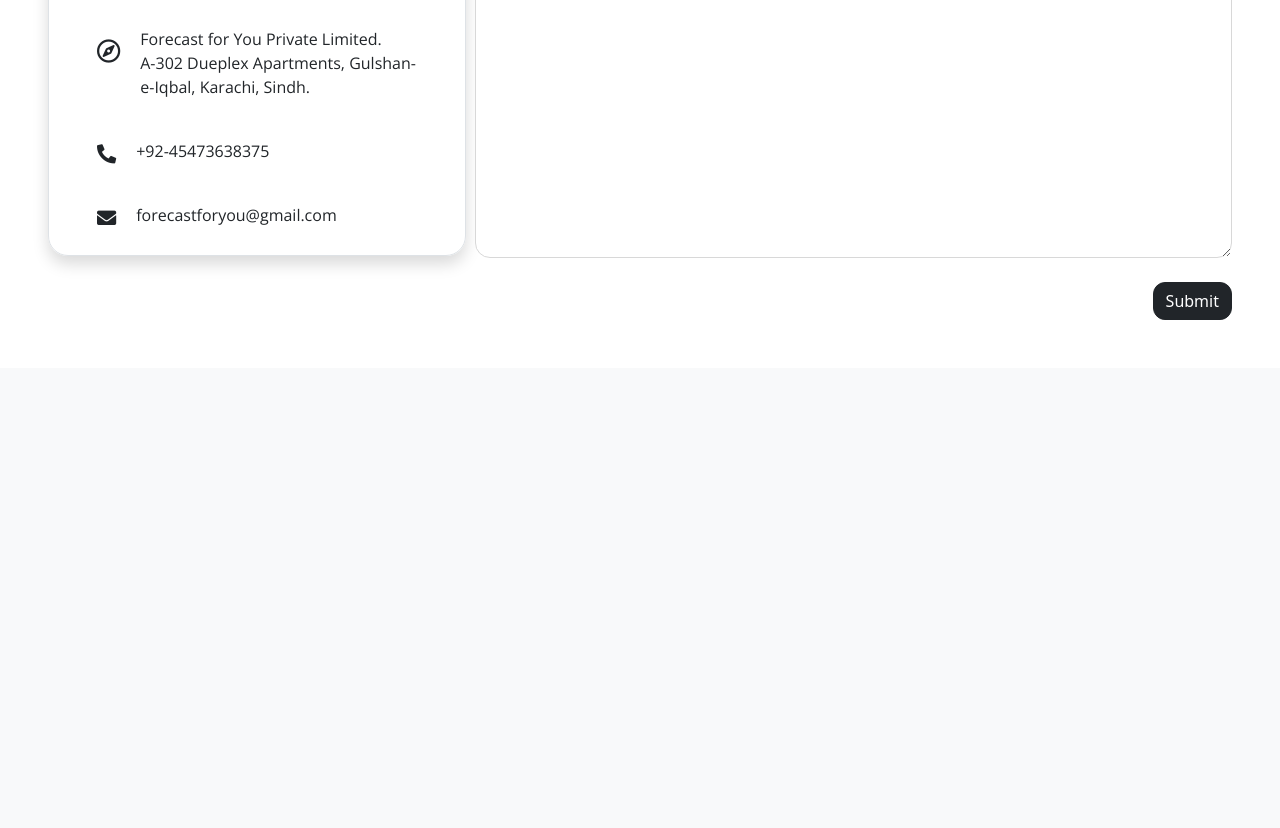
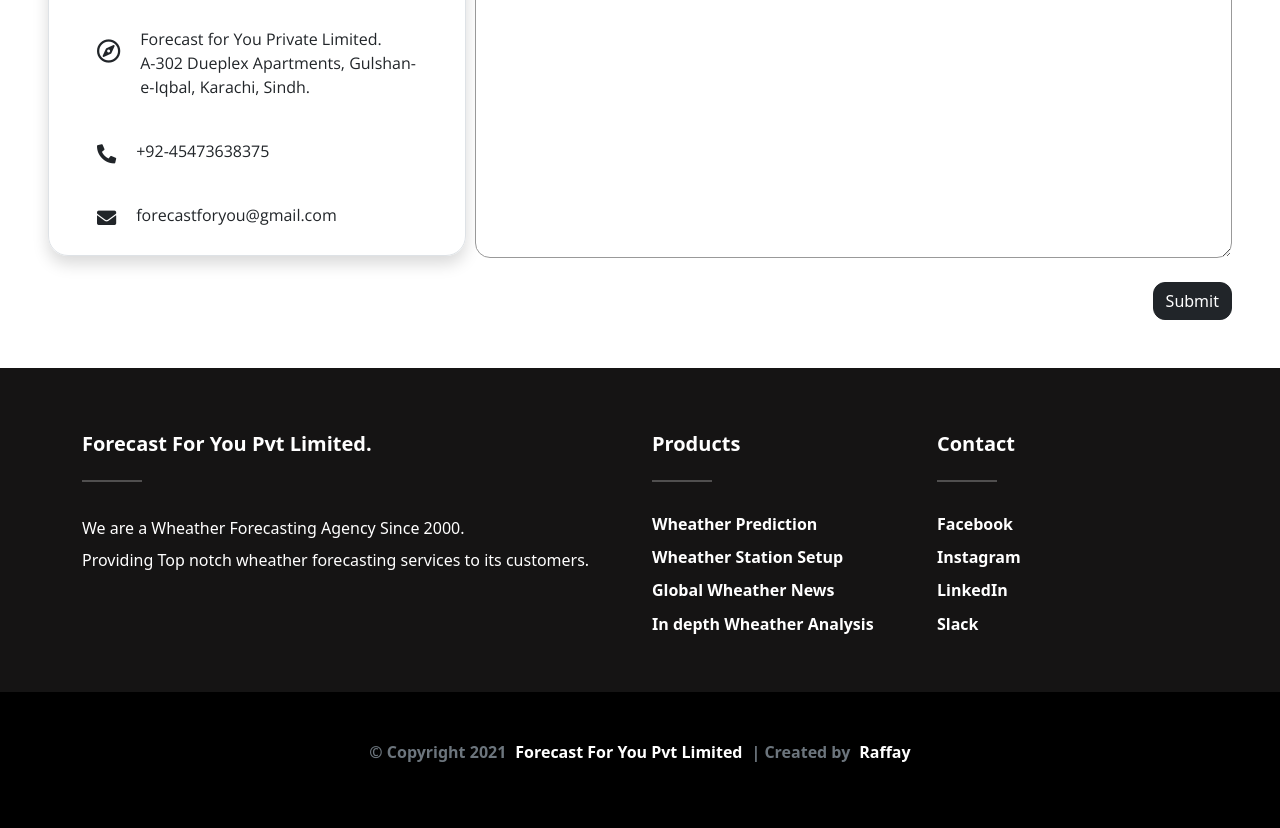
Before and after one commit to raffay2001/Forecast-For-You-, a Django app: page / in a window 1280 px wide. Shown: the part 3400-4228 px from the top of the page. Before the commit the page ends 3720 px from the top, so only its background shows below. Run offline with Django 4.2, Linux system fonts and the light colour scheme; some libraries are stand-ins or nearby versions.

Commit message:
more UI Enhancement

```diff
--- a/static/assets/css/style.css
+++ b/static/assets/css/style.css
@@ -28,14 +28,22 @@
     margin-right: 5px;
     padding: 2px 2px 2px 2px;
     border-radius: 20px;
-    transition-property: all;
-    transition-duration: 0.325s;
-    transition-timing-function: ease-in-out;
     font-weight: bold;
 }
 
 .nav_link_head:hover {
     color: #111218;
+}
+
+.nv-link {
+    transition-property: all;
+    transition-duration: 0.15s;
+    transition-timing-function: ease-in-out;
+    color: #111218;
+}
+
+.nv-link:hover {
+    color: #5a5a5a;
 }
 
 
@@ -45,7 +53,7 @@
     width: 450px;
 }
 
-.about-img{
+.about-img {
     width: 450px;
 }
 
@@ -84,7 +92,8 @@
 
 
 /* CONTACT US SECTION  */
-.map-head{
+
+.map-head {
     display: flex !important;
     flex-direction: column !important;
     justify-content: center !important;
@@ -92,46 +101,206 @@
 }
 
 @media screen and (max-width: 768px) {
-    .map-head{
+    .map-head {
         align-items: center !important;
     }
 }
 
-.name-input, .email-input, .comp-name-input, .website-input, .message-input{
+.name-input,
+.email-input,
+.comp-name-input,
+.website-input,
+.message-input {
     outline: none !important;
     border-radius: 15px !important;
-    border: 0.1rem solid rgb(216, 216, 216) !important;
+    border: 0.1px solid rgb(153, 153, 153) !important;
     transition-property: all;
     transition-duration: 0.25s;
     transition-timing-function: ease-in-out;
 }
 
-.name-input:focus-within{
+.name-input:focus-within {
     border: 0.1rem solid #111218 !important;
 }
 
-.email-input:focus-within{
+.email-input:focus-within {
     border: 0.1rem solid #111218 !important;
 }
 
-.comp-name-input:focus-within{
+.comp-name-input:focus-within {
     border: 0.1rem solid #111218 !important;
 }
 
-.website-input:focus-within{
+.website-input:focus-within {
     border: 0.1rem solid #111218 !important;
 }
 
-.message-input:focus-within{
+.message-input:focus-within {
     border: 0.1rem solid #111218 !important;
 }
 
-.contact-heading{
+.contact-heading {
     padding-top: 5rem !important;
 }
 
 @media screen and (max-width: 768px) {
-    .contact-heading{
+    .contact-heading {
         padding-top: 2rem !important;
     }
 }
+
+
+/* FOOTER SECTION  */
+
+.footer {
+    padding-top: 1rem;
+    background-color: #151414;
+}
+
+.contact-box {
+    position: relative;
+}
+
+.contact-icon {
+    width: 2rem;
+    stroke: #ececec;
+    padding-top: 0.5rem;
+    margin-right: 0.2rem;
+}
+
+@media only screen and (min-width: 768px) {
+    .contact-icon {
+        width: 4rem;
+    }
+}
+
+.contact-info {
+    margin-top: 0.15rem;
+    padding: 0.4rem;
+    font-weight: 600;
+}
+
+.contact-title {
+    text-decoration: none;
+    color: white;
+    font-size: 1rem;
+}
+
+.contact-title:hover {
+    color: #ececec;
+}
+
+@media only screen and (min-width: 768px) {
+    .contact-title {
+        font-size: 1.4rem;
+    }
+}
+
+.contact-sub-title {
+    color: #6c757d;
+    text-decoration: none;
+    font-size: 0.8rem;
+}
+
+@media only screen and (min-width: 768px) {
+    .contact-sub-title {
+        font-size: 1rem;
+    }
+}
+
+.footer-social-media {
+    font-family: "Poppins" sans-serif;
+}
+
+.footer-social-media p {
+    font-size: 1.3rem;
+}
+
+.footer-social-media a {
+    color: white;
+}
+
+.footer-social-media a i {
+    font-size: 1.3rem;
+    margin-left: 1rem;
+}
+
+.footer-social-media a:hover {
+    color: #ececec;
+}
+
+@media only screen and (min-width: 768px) {
+    .footer-social-media a i {
+        font-size: 1.6rem;
+    }
+}
+
+.comp-name {
+    font-family: "Poppins" sans-serif;
+}
+
+.list-inline li {
+    margin-bottom: 0.57rem;
+    list-style-type: none;
+}
+
+.list-inline li a {
+    text-decoration: none;
+    color: white;
+    font-weight: 600;
+}
+
+.list-inline li a:hover {
+    color: #ececec;
+}
+
+.footer-bottom {
+    background-color: black;
+    display: flex;
+    justify-content: center;
+    align-items: center;
+}
+
+.footer-copyright a {
+    text-decoration: none;
+    color: white;
+}
+
+.footer-copyright p {
+    font-family: "Poppins" sans-serif;
+    font-size: 1rem;
+}
+
+.footer-copyright p span {
+    margin-left: 0.15rem;
+    margin-right: 0.15rem;
+    font-weight: 600;
+}
+
+.footer-copyright a:hover {
+    color: #ececec;
+    text-decoration: underline;
+}
+
+.copy {
+    color: #6c757d;
+}
+
+.back-to-top {
+    position: fixed;
+    width: 3rem;
+    height: 3rem;
+    right: 1.875rem;
+    bottom: 1.875rem;
+    z-index: 9999;
+    background-color: #151414 !important;
+    display: flex;
+    justify-content: center;
+    align-items: center;
+}
+
+.back-to-top i {
+    color: #ececec;
+    font-size: 1rem;
+    text-align: center;
+}
--- /dev/null
+++ b/templates/footer.html
@@ -0,0 +1,67 @@
+{% load static %}
+
+
+<!-- FOOTER SECTION  -->
+<footer class="footer">
+
+    <!-- COMPANY NAME AND OTHER LINKS  -->
+    <div class="container mt-5">
+        <div class="row text-white justify-content-center mt-3 pb-3 comp-name">
+
+            <div class="col-12 col-sm-6 col-lg-6 mx-auto">
+                <h5 class="text-capitalize fw-bold">Forecast For You Pvt Limited.</h5>
+                <hr class="bg-white d-inline-block mb-4" style="width: 60px; height: 2px;">
+                <p class="lh-lg fw-light">We are a Wheather Forecasting Agency Since 2000.<br> Providing Top notch wheather forecasting services to its customers.</p>
+            </div>
+
+            <div class="col-12 col-sm-6 col-lg-3 mb-4 comp-name mx-auto">
+                <h5 class="text-capitalize fw-bold">Products</h5>
+                <hr class="bg-white d-inline-block mb-4" style="width: 60px; height: 2px;">
+                <ul class="list-inline">
+                    <li>
+                        <a href="#" target="_blank">Wheather Prediction</a>
+                    </li>
+                    <li><a href="#" target="_blank">Wheather Station Setup</a></li>
+                    <li>
+                        <a href="#" target="_blank">Global Wheather News</a>
+                    </li>
+                    <li><a href="#" target="_blank">In depth Wheather Analysis</a></li>
+                </ul>
+            </div>
+
+
+            <div class="col-12 col-sm-6 col-lg-3 mb-4 comp-name mx-auto">
+                <h5 class="text-capitalize fw-bold">Contact</h5>
+                <hr class="bg-white d-inline-block mb-4" style="width: 60px; height: 2px;">
+                <ul class="list-inline">
+                    <li><a href="https://www.facebook.com" target="=_blank">Facebook</a></li>
+                    <li><a href="https://www.instagram.com" target="=_blank">Instagram</a></li>
+                    <li><a href="https://www.linkedin.com" target="=_blank">LinkedIn</a></li>
+                    <li><a href="https://www.slack.com" target="=_blank">Slack</a></li>
+                </ul>
+            </div>
+        </div>
+    </div>
+
+    <!-- COPYRIGHT PORTION OF FOOTER  -->
+    <div class="footer-bottom pt-5 pb-5">
+        <div class="container">
+            <div class="row text-center text-white">
+                <div class="col-12">
+                    <div class="footer-copyright">
+                        <p><span class="copy">&COPY; Copyright 2021</span> <span><a href="{% url 'application:index' %}" target="_blank">Forecast For You Pvt Limited
+                                        </a></span> <span class="copy">| Created by</span> <span> <a href="https://www.linkedin.com/in/abdul-raffay-b6832320b/"
+                                        target="_blank">Raffay</a></span></p>
+                    </div>
+                </div>
+            </div>
+        </div>
+    </div>
+
+
+</footer>
+
+<!-- BACK TO TOP BUTTON  -->
+<a href="#" class="shadow btn rounded-circle back-to-top">
+    <i class="fas fa-chevron-up"></i>
+</a>
--- a/templates/index.html
+++ b/templates/index.html
@@ -37,7 +37,7 @@
         </h1>
         <p style="font-size: 1.2rem;" class="text-center para-font">
             We provide a number of services of wheather forecasting services.<br> Everything you need to be upto dated with the current wheather and make wise decisions based on that.
-            <i style="font-size: 1.2rem;"class="fas fa-thermometer-half"></i>
+            <i style="font-size: 1.2rem;" class="fas fa-thermometer-half"></i>
         </p>
         <div class="p-1 mt-1">
             <img style="width: 4rem;" class="img-fluid" src="{% static 'assets/img/arrow.png' %}" alt="arrow">
@@ -175,7 +175,10 @@
         </h1>
         <div class="p-5">
             <p style="font-size: 1.2rem; text-align: justify;" class="para-font">
-                We here at <strong>Forecast for you</strong> work together in order to keep upto dated of what is happenning around your environment and surroundings and what might happen so that you can make timely decisions and keep yourself sound and safe from any losses. We have a vast network of wheather stations around the world by which we provide you the accurate foerecast of wheather and wheather analysis of almost every city of world no matter where you live. We also provide you the services of wheather forecasting news which will keep you alert from the news of global wheather.It all starts from August 2010 when our CEO lost his mother due to heavy rain and thuderstorm in his town, after this incident he decided to build an ecosystem which will alert people if they are going to face any sort of storm, flood or heavy rainfall so that they can save the lives of themselves and of their loved ones.
+                We here at <strong>Forecast for you</strong> work together in order to keep upto dated of what is happenning around your environment and surroundings and what might happen so that you can make timely decisions and keep yourself sound and
+                safe from any losses. We have a vast network of wheather stations around the world by which we provide you the accurate foerecast of wheather and wheather analysis of almost every city of world no matter where you live. We also provide
+                you the services of wheather forecasting news which will keep you alert from the news of global wheather.It all starts from August 2010 when our CEO lost his mother due to heavy rain and thuderstorm in his town, after this incident he
+                decided to build an ecosystem which will alert people if they are going to face any sort of storm, flood or heavy rainfall so that they can save the lives of themselves and of their loved ones.
             </p>
         </div>
         <div class="p-1">
@@ -185,7 +188,7 @@
 
 
     <!-- CONTACT US SECTION  -->
-    <div  id="contact-us" class="container-fluid pt-5 mt-2">
+    <div id="contact-us" class="container-fluid pt-5 mt-2">
         <h1 class="text-center hero-heading display-5 p-1 m-0">
             Contact Us.
         </h1>
@@ -194,15 +197,15 @@
 
             <div class="map-head col-lg-4 col-12 p-5">
                 <div style="border-radius: 20px;" class="d-flex flex-column justify-content-center align-items-center border p-2 shadow">
-                <iframe src="https://www.google.com/maps/embed?pb=!1m14!1m12!1m3!1d11341.927666255007!2d67.10000096261287!3d24.912996893711227!2m3!1f0!2f0!3f0!3m2!1i1024!2i768!4f13.1!5e0!3m2!1sen!2s!4v1640497735297!5m2!1sen!2s" width="400" height="300" style="border:0; border-radius: 20px 20px 0px 0px;" allowfullscreen="" loading="lazy"></iframe>
+                    <iframe src="https://www.google.com/maps/embed?pb=!1m14!1m12!1m3!1d11341.927666255007!2d67.10000096261287!3d24.912996893711227!2m3!1f0!2f0!3f0!3m2!1i1024!2i768!4f13.1!5e0!3m2!1sen!2s!4v1640497735297!5m2!1sen!2s" width="400" height="300" style="border:0; border-radius: 20px 20px 0px 0px;"
+                        allowfullscreen="" loading="lazy"></iframe>
                     <div class="d-flex container-fluid pt-4">
                         <div class="p-3">
                             <i style="font-size: 1.5rem;" class="far fa-compass"></i>
                         </div>
                         <div class="p-1">
                             <p class="para-font">
-                            Forecast for You Private Limited. <br>
-                            A-302 Dueplex Apartments, Gulshan-e-Iqbal, Karachi, Sindh.
+                                Forecast for You Private Limited. <br> A-302 Dueplex Apartments, Gulshan-e-Iqbal, Karachi, Sindh.
                             </p>
                         </div>
                     </div>
@@ -264,6 +267,7 @@
         </div>
     </div>
 
+    {% include 'footer.html' %}
 
 
 
--- a/templates/navbar.html
+++ b/templates/navbar.html
@@ -1,5 +1,5 @@
 {% load static %}
-<nav class="p-0 shadow navbar navbar-expand-lg navbar-light bg-light fixed-top">
+<nav style="background-color: #ececec;" class="p-0 shadow navbar navbar-expand-lg navbar-light fixed-top">
     <div class="container-fluid">
 
         <a class="navbar-brand" href="{% url 'application:index' %}"><img src="{% static 'assets/img/logo_1.png' %}" alt="logo" class="logo"></a>
@@ -13,28 +13,36 @@
                 <ul class="navbar-nav mb-2 mb-lg-0">
 
                     <li class="nav_link_head nav-item">
-                        <a class="nav-link" aria-current="page" href="{% url 'application:index' %}">Home</a>
+                        <a class="nav-link" aria-current="page" href="{% url 'application:index' %}">
+                            <p class="nv-link m-0 p-0">Home</p>
+                        </a>
                     </li>
 
                     <li class="nav_link_head nav-item">
-                        <a class="nav-link" href="#">Forecasts</a>
+                        <a class="nav-link" href="#">
+                            <p class="nv-link m-0 p-0">Forecasts</p>
+                        </a>
                     </li>
 
 
                     <li class="nav_link_head nav-item">
-                        <a class="nav-link" href="#">Login</a>
+                        <a class="nav-link" href="#">
+                            <p class="nv-link m-0 p-0">Login</p>
+                        </a>
                     </li>
 
                     <li class="nav_link_head nav-item">
-                        <a class="nav-link" href="#">Sign-Up</a>
+                        <a class="nav-link" href="#">
+                            <p class="nv-link m-0 p-0">Sign-Up</p>
+                        </a>
                     </li>
 
                     <li class=nav_link_head nav-item ">
-                        <a class="nav-link " href="#about_us">About Us</a>
+                        <a class="nav-link " href="#about_us "><p class="nv-link m-0 p-0 ">About Us</p></a>
                     </li>
 
                     <li class="nav_link_head nav-item ">
-                        <a class="nav-link " href="#contact-us">Contact Us</a>
+                        <a class="nav-link " href="#contact-us "><p class="nv-link m-0 p-0 ">Contact Us</p></a>
                     </li>
 
 
```
Lines whose indentation alone changed are shown as unchanged.
